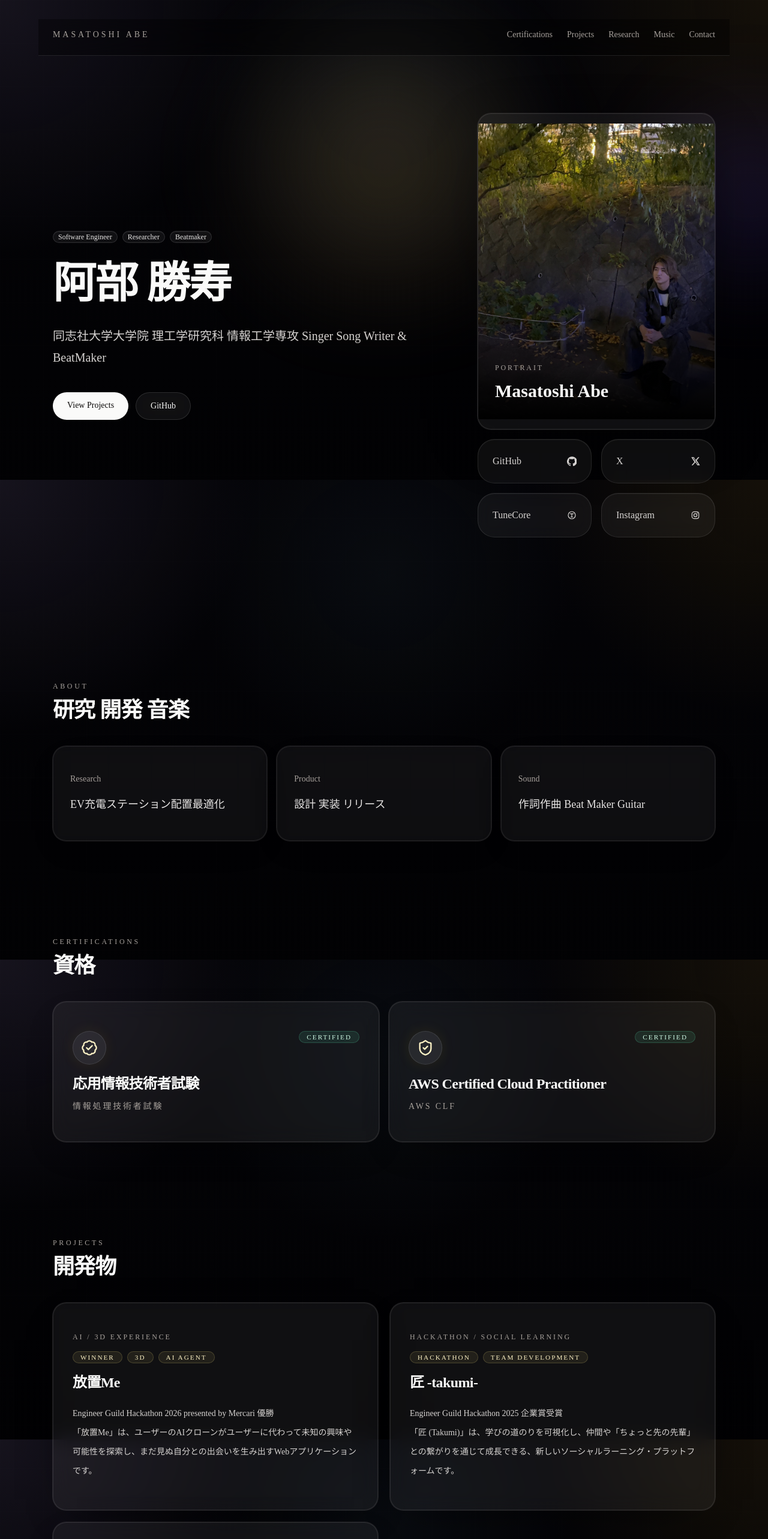
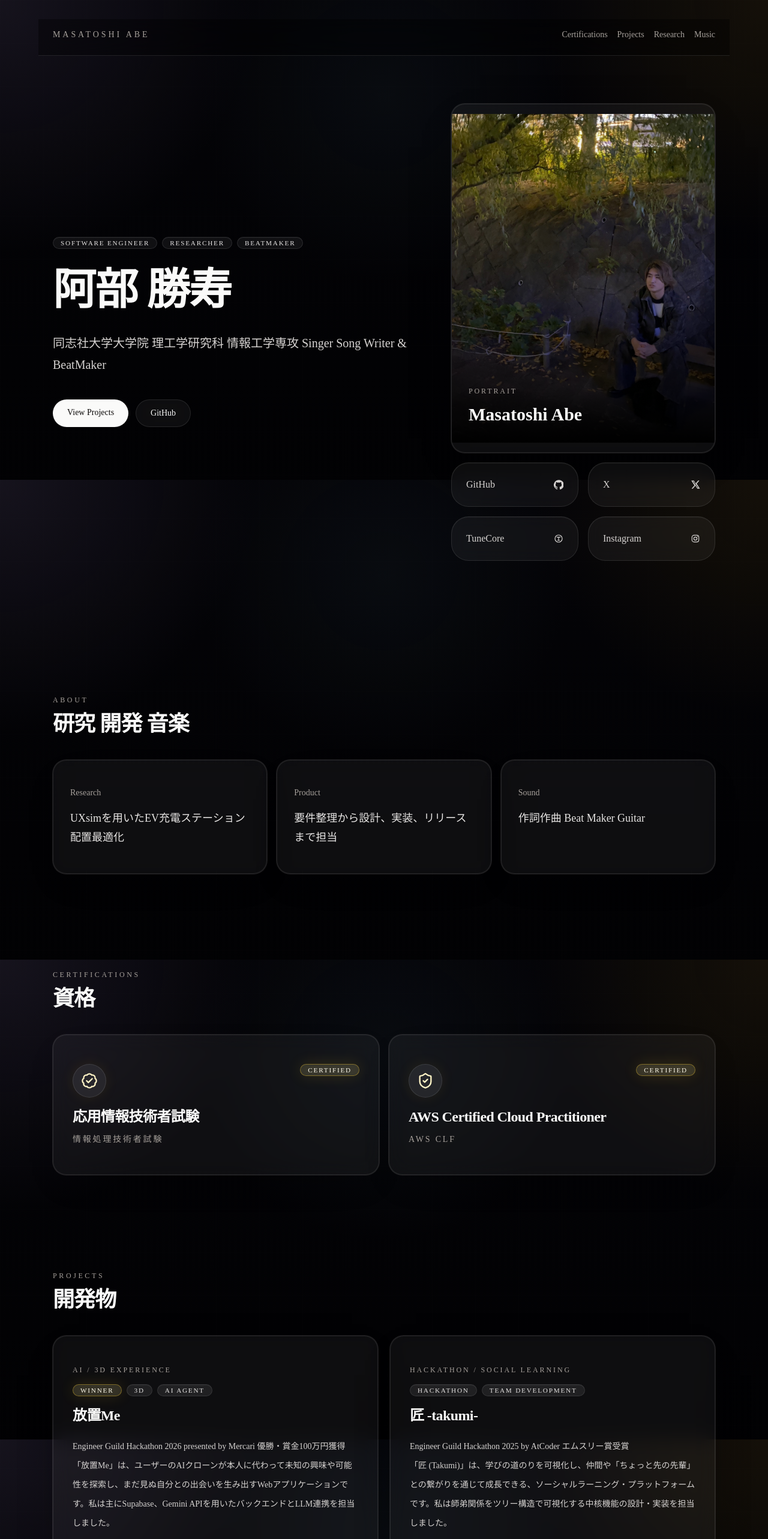
Before and after one commit to Masa-eba/masatoshi-portfolio, a Next.js app: page / in a window 1280 px wide. Shown: the top 2566 px of the page at 60% size. Built offline with nearby package versions, Linux system fonts and the light colour scheme.

Commit message:
Polish portfolio layout and badges

```diff
--- a/app/page.tsx
+++ b/app/page.tsx
@@ -115,11 +115,11 @@ function TuneCoreLogo({ className }: BrandIconProps) {
 const strengths = [
   {
     title: "Research",
-    body: "EV充電ステーション配置最適化",
+    body: "UXsimを用いたEV充電ステーション配置最適化",
   },
   {
     title: "Product",
-    body: "設計 実装 リリース",
+    body: "要件整理から設計、実装、リリースまで担当",
   },
   {
     title: "Sound",
@@ -133,7 +133,7 @@ const projects = [
     category: "AI / 3D Experience",
     highlights: ["Winner", "3D", "AI Agent"],
     description:
-      "Engineer Guild Hackathon 2026 presented by Mercari 優勝\n「放置Me」は、ユーザーのAIクローンがユーザーに代わって未知の興味や可能性を探索し、まだ見ぬ自分との出会いを生み出すWebアプリケーションです。",
+      "Engineer Guild Hackathon 2026 presented by Mercari 優勝・賞金100万円獲得\n「放置Me」は、ユーザーのAIクローンが本人に代わって未知の興味や可能性を探索し、まだ見ぬ自分との出会いを生み出すWebアプリケーションです。私は主にSupabase、Gemini APIを用いたバックエンドとLLM連携を担当しました。",
     url: "https://github.com/engineer-guild-hackathon-2026-05/team-05",
   },
   {
@@ -141,7 +141,7 @@ const projects = [
     category: "Hackathon / Social Learning",
     highlights: ["Hackathon", "Team Development"],
     description:
-      "Engineer Guild Hackathon 2025 企業賞受賞\n「匠 (Takumi)」は、学びの道のりを可視化し、仲間や「ちょっと先の先輩」との繋がりを通じて成長できる、新しいソーシャルラーニング・プラットフォームです。",
+      "Engineer Guild Hackathon 2025 by AtCoder エムスリー賞受賞\n「匠 (Takumi)」は、学びの道のりを可視化し、仲間や「ちょっと先の先輩」との繋がりを通じて成長できる、ソーシャルラーニング・プラットフォームです。私は師弟関係をツリー構造で可視化する中核機能の設計・実装を担当しました。",
     url: "https://github.com/Engineer-Guild-Hackathon/team-4-app",
   },
   {
@@ -149,15 +149,9 @@ const projects = [
     category: "NLP / Visualization",
     highlights: ["Award", "BERT", "2D / 3D"],
     description:
-      "技育CAMP ハッカソン Vol.6 努力賞受賞\n「ことばのほしぞら」は、単語間の関連性を可視化することで、より効果的な学習体験を提供するWebアプリケーションです。",
+      "技育CAMP ハッカソン Vol.6 努力賞受賞\n「ことばのほしぞら」は、単語間の関連性を可視化することで、より効果的な学習体験を提供するWebアプリケーションです。BERTで意味的類似性を算出し、2D/3D表示、検索、単語帳、テストまでを含む学習導線を構築しました。",
     url: "https://github.com/Masa-eba/Word_Galaxy",
   },
-];
-
-const techGroups = [
-  ["Next.js", "React", "TypeScript", "Tailwind CSS"],
-  ["Python", "FastAPI", "Django", "Ruby on Rails"],
-  ["PostgreSQL", "Docker", "AWS", "GitHub"],
 ];
 
 const youtubeEmbedUrl =
@@ -251,24 +245,41 @@ function SectionHeading({
       <h2 className="mt-3 text-3xl font-semibold tracking-tight text-stone-50 sm:text-4xl">
         {title}
       </h2>
-      <p className="mt-4 text-base leading-8 text-stone-300">{description}</p>
+      {description ? (
+        <p className="mt-4 text-base leading-8 text-stone-300">
+          {description}
+        </p>
+      ) : null}
     </div>
   );
+}
+
+function badgeClassName(tone: "default" | "accent" = "default") {
+  const base =
+    "border px-3 py-1 text-[0.7rem] font-medium tracking-[0.16em] uppercase backdrop-blur-md";
+
+  if (tone === "accent") {
+    return `${base} border-amber-300/35 bg-amber-200/14 text-amber-50 shadow-[0_0_24px_rgba(251,191,36,0.14)]`;
+  }
+
+  return `${base} border-white/10 bg-white/6 text-stone-200 shadow-[inset_0_1px_0_rgba(255,255,255,0.05)]`;
+}
+
+function isAccentBadge(label: string) {
+  return ["Award", "Winner", "Certified"].includes(label);
 }
 
 export default function Home() {
   return (
     <main className="relative overflow-hidden text-stone-100">
       <div className="pointer-events-none absolute inset-0 bg-[linear-gradient(to_right,rgba(255,255,255,0.03)_1px,transparent_1px),linear-gradient(to_bottom,rgba(255,255,255,0.03)_1px,transparent_1px)] bg-[size:72px_72px] opacity-20" />
-      <div className="pointer-events-none absolute left-1/2 top-0 h-[34rem] w-[52rem] -translate-x-1/2 rounded-full bg-[radial-gradient(circle,rgba(255,210,122,0.16),transparent_62%)] blur-3xl" />
-      <div className="pointer-events-none absolute right-[-12rem] top-24 h-[28rem] w-[28rem] rounded-full bg-[radial-gradient(circle,rgba(132,92,255,0.16),transparent_66%)] blur-3xl" />
 
       <section className="mx-auto flex min-h-screen w-full max-w-6xl flex-col px-6 pb-16 pt-6 sm:pt-8">
         <header className="sticky top-0 z-20 -mx-6 flex items-center justify-between border-b border-white/10 bg-black/35 px-6 pb-6 pt-2 backdrop-blur-xl sm:pt-4">
           <p className="text-sm tracking-[0.28em] text-stone-400 uppercase">
             Masatoshi Abe
           </p>
-          <nav className="hidden gap-6 text-sm text-stone-400 md:flex">
+          <nav className="hidden gap-4 text-sm text-stone-400 lg:flex">
             <a href="#certifications" className="transition hover:text-stone-50">
               Certifications
             </a>
@@ -281,27 +292,24 @@ export default function Home() {
             <a href="#music" className="transition hover:text-stone-50">
               Music
             </a>
-            <a href="#contact" className="transition hover:text-stone-50">
-              Contact
-            </a>
           </nav>
         </header>
 
-        <div className="grid flex-1 items-center gap-12 py-16 lg:grid-cols-[1.25fr_0.75fr] lg:py-24">
+        <div className="grid flex-1 items-center gap-12 py-16 lg:grid-cols-[minmax(0,1fr)_minmax(320px,420px)] lg:py-20 xl:grid-cols-[minmax(0,1fr)_440px]">
           <div>
             <div className="flex flex-wrap gap-2">
-              <Badge className="border-white/12 bg-white/6 text-stone-200 shadow-[inset_0_1px_0_rgba(255,255,255,0.06)] backdrop-blur-md">
+              <Badge className={badgeClassName()}>
                 Software Engineer
               </Badge>
-              <Badge className="border-white/12 bg-white/6 text-stone-200 shadow-[inset_0_1px_0_rgba(255,255,255,0.06)] backdrop-blur-md">
+              <Badge className={badgeClassName()}>
                 Researcher
               </Badge>
-              <Badge className="border-white/12 bg-white/6 text-stone-200 shadow-[inset_0_1px_0_rgba(255,255,255,0.06)] backdrop-blur-md">
+              <Badge className={badgeClassName()}>
                 Beatmaker
               </Badge>
             </div>
 
-            <h1 className="mt-8 max-w-4xl text-5xl leading-[1.02] font-semibold tracking-tight text-stone-50 sm:text-7xl">
+            <h1 className="mt-8 max-w-4xl text-5xl leading-[1.04] font-semibold tracking-tight text-stone-50 sm:text-7xl">
               阿部 勝寿
             </h1>
 
@@ -313,7 +321,7 @@ export default function Home() {
             <div className="mt-10 flex flex-wrap gap-3">
               <a
                 href="#projects"
-                className="rounded-full bg-stone-50 px-6 py-3 text-sm font-medium text-stone-950 transition hover:bg-amber-100"
+                className="rounded-2xl bg-stone-50 px-6 py-3 text-sm font-medium text-stone-950 transition hover:bg-amber-100"
               >
                 View Projects
               </a>
@@ -321,7 +329,7 @@ export default function Home() {
                 href="https://github.com/Masa-eba"
                 target="_blank"
                 rel="noreferrer"
-                className="rounded-full border border-white/12 bg-white/6 px-6 py-3 text-sm font-medium text-stone-100 backdrop-blur-md transition hover:border-amber-200/30 hover:bg-white/10"
+                className="rounded-2xl border border-white/10 bg-white/5 px-6 py-3 text-sm font-medium text-stone-100 backdrop-blur-md transition hover:border-amber-200/30 hover:bg-white/10"
               >
                 GitHub
               </a>
@@ -329,7 +337,7 @@ export default function Home() {
           </div>
 
           <div className="grid gap-4">
-            <Card className="overflow-hidden border border-white/10 bg-white/6 shadow-[0_30px_120px_-48px_rgba(0,0,0,0.8)] backdrop-blur-xl">
+            <Card className="overflow-hidden border border-white/10 bg-white/5 shadow-[0_24px_80px_-48px_rgba(0,0,0,0.9)] backdrop-blur-lg">
               <div className="relative aspect-[4/5]">
                 <Image
                   src={profileImageSrc}
@@ -357,7 +365,7 @@ export default function Home() {
                   href={link.href}
                   target="_blank"
                   rel="noreferrer"
-                  className="flex items-center justify-between rounded-[1.75rem] border border-white/10 bg-white/5 px-6 py-6 text-base font-medium text-stone-300 shadow-[inset_0_1px_0_rgba(255,255,255,0.05)] backdrop-blur-md transition hover:-translate-y-0.5 hover:border-amber-200/25 hover:bg-white/8 hover:text-stone-50"
+                  className="flex items-center justify-between rounded-2xl border border-white/10 bg-white/5 px-6 py-6 text-base font-medium text-stone-300 shadow-[inset_0_1px_0_rgba(255,255,255,0.05)] backdrop-blur-md transition hover:-translate-y-0.5 hover:border-amber-200/25 hover:bg-white/8 hover:text-stone-50"
                 >
                   <span>{link.label}</span>
                   <link.icon className="size-4" />
@@ -379,7 +387,7 @@ export default function Home() {
           {strengths.map((strength) => (
             <Card
               key={strength.title}
-              className="border border-white/8 bg-white/5 shadow-[0_18px_60px_-36px_rgba(0,0,0,0.9)] backdrop-blur-md"
+              className="border border-white/10 bg-white/5 shadow-[0_22px_70px_-44px_rgba(0,0,0,0.9)] backdrop-blur-lg"
             >
               <CardContent className="p-7">
                 <p className="text-sm font-medium text-stone-400">
@@ -395,7 +403,7 @@ export default function Home() {
       </section>
 
       <section
-        className="mx-auto w-full max-w-6xl px-6 py-20"
+        className="mx-auto w-full max-w-6xl scroll-mt-24 px-6 py-20"
         id="certifications"
       >
         <SectionHeading
@@ -408,14 +416,14 @@ export default function Home() {
           {certifications.map((certification) => (
             <Card
               key={certification.title}
-              className="border border-white/10 bg-white/6 shadow-[0_22px_70px_-40px_rgba(0,0,0,0.9)] backdrop-blur-lg"
+              className="border border-white/10 bg-white/5 shadow-[0_22px_70px_-44px_rgba(0,0,0,0.9)] backdrop-blur-lg"
             >
               <CardContent className="p-8">
                 <div className="flex items-start justify-between gap-4">
                   <div className="flex size-14 items-center justify-center rounded-2xl border border-white/10 bg-white/8 text-amber-100 shadow-[0_0_24px_rgba(251,191,36,0.08)]">
                     <certification.icon className="size-7" />
                   </div>
-                  <Badge className="border-emerald-300/20 bg-emerald-300/10 px-3 py-1 text-[0.7rem] tracking-[0.18em] text-emerald-100 uppercase">
+                  <Badge className={badgeClassName("accent")}>
                     Certified
                   </Badge>
                 </div>
@@ -431,7 +439,10 @@ export default function Home() {
         </div>
       </section>
 
-      <section className="mx-auto w-full max-w-6xl px-6 py-20" id="projects">
+      <section
+        className="mx-auto w-full max-w-6xl scroll-mt-24 px-6 py-20"
+        id="projects"
+      >
         <SectionHeading
           label="Projects"
           title="開発物"
@@ -447,7 +458,7 @@ export default function Home() {
               rel="noreferrer"
               className="block"
             >
-              <Card className="h-full border border-white/10 bg-white/6 shadow-[0_22px_70px_-40px_rgba(0,0,0,0.9)] backdrop-blur-lg transition hover:-translate-y-1 hover:border-amber-200/20 hover:bg-white/8">
+              <Card className="h-full border border-white/10 bg-white/5 shadow-[0_22px_70px_-44px_rgba(0,0,0,0.9)] backdrop-blur-lg transition hover:-translate-y-1 hover:border-amber-200/20 hover:bg-white/8">
                 <CardContent className="p-8">
                   <p className="text-xs tracking-[0.24em] text-stone-400 uppercase">
                     {project.category}
@@ -456,11 +467,9 @@ export default function Home() {
                     {project.highlights.map((highlight) => (
                       <Badge
                         key={highlight}
-                        className={
-                          highlight === "Award"
-                            ? "border-amber-300/40 bg-amber-200/18 px-3 py-1 text-[0.7rem] tracking-[0.18em] text-amber-50 uppercase shadow-[0_0_24px_rgba(251,191,36,0.16)]"
-                            : "border-amber-200/18 bg-amber-200/8 px-3 py-1 text-[0.7rem] tracking-[0.18em] text-amber-100 uppercase"
-                        }
+                        className={badgeClassName(
+                          isAccentBadge(highlight) ? "accent" : "default"
+                        )}
                       >
                         {highlight}
                       </Badge>
@@ -478,8 +487,8 @@ export default function Home() {
           ))}
         </div>
 
-        <div className="mt-8 grid gap-5 lg:grid-cols-3">
-          <Card className="border border-white/10 bg-white/6 shadow-[0_22px_70px_-40px_rgba(0,0,0,0.9)] backdrop-blur-lg">
+        <div className="mt-8 grid gap-5 lg:grid-cols-2 xl:grid-cols-3">
+          <Card className="border border-white/10 bg-white/5 shadow-[0_22px_70px_-44px_rgba(0,0,0,0.9)] backdrop-blur-lg">
             <CardContent className="p-8">
               <p className="text-xs tracking-[0.24em] text-stone-400 uppercase">
                 HochiMe
@@ -488,7 +497,7 @@ export default function Home() {
                 放置Me プレゼン資料
               </h3>
 
-              <div className="mt-6 overflow-hidden rounded-[1.5rem] border border-white/10 bg-black shadow-[0_22px_80px_-34px_rgba(0,0,0,1)]">
+              <div className="mt-6 overflow-hidden rounded-2xl border border-white/10 bg-black shadow-[0_22px_80px_-44px_rgba(0,0,0,1)]">
                 <iframe
                   src={hochiMeSlidesEmbedUrl}
                   className="aspect-[16/9] w-full"
@@ -500,7 +509,7 @@ export default function Home() {
             </CardContent>
           </Card>
 
-          <Card className="border border-white/10 bg-white/6 shadow-[0_22px_70px_-40px_rgba(0,0,0,0.9)] backdrop-blur-lg">
+          <Card className="border border-white/10 bg-white/5 shadow-[0_22px_70px_-44px_rgba(0,0,0,0.9)] backdrop-blur-lg">
             <CardContent className="p-8">
               <p className="text-xs tracking-[0.24em] text-stone-400 uppercase">
                 Takumi
@@ -509,7 +518,7 @@ export default function Home() {
                 匠 -takumi- プレゼン資料
               </h3>
 
-              <div className="mt-6 overflow-hidden rounded-[1.5rem] border border-white/10 bg-black shadow-[0_22px_80px_-34px_rgba(0,0,0,1)]">
+              <div className="mt-6 overflow-hidden rounded-2xl border border-white/10 bg-black shadow-[0_22px_80px_-44px_rgba(0,0,0,1)]">
                 <iframe
                   src={takumiSlidesEmbedUrl}
                   className="aspect-[16/9] w-full"
@@ -521,7 +530,7 @@ export default function Home() {
             </CardContent>
           </Card>
 
-          <Card className="border border-white/10 bg-white/6 shadow-[0_22px_70px_-40px_rgba(0,0,0,0.9)] backdrop-blur-lg">
+          <Card className="border border-white/10 bg-white/5 shadow-[0_22px_70px_-44px_rgba(0,0,0,0.9)] backdrop-blur-lg">
             <CardContent className="p-8">
               <p className="text-xs tracking-[0.24em] text-stone-400 uppercase">
                 Word Galaxy
@@ -530,7 +539,7 @@ export default function Home() {
                 ことばのほしぞら プレゼン資料
               </h3>
 
-              <div className="mt-6 overflow-hidden rounded-[1.5rem] border border-white/10 bg-black shadow-[0_22px_80px_-34px_rgba(0,0,0,1)]">
+              <div className="mt-6 overflow-hidden rounded-2xl border border-white/10 bg-black shadow-[0_22px_80px_-44px_rgba(0,0,0,1)]">
                 <iframe
                   src={wordGalaxySlidesEmbedUrl}
                   className="aspect-[16/9] w-full"
@@ -544,15 +553,18 @@ export default function Home() {
         </div>
       </section>
 
-      <section className="mx-auto w-full max-w-6xl px-6 py-20" id="research">
+      <section
+        className="mx-auto w-full max-w-6xl scroll-mt-24 px-6 py-20"
+        id="research"
+      >
         <SectionHeading
           label="Research"
           title="研究テーマ"
           description="交通シミュレーションを用いて、充電需要と交通流の両方を踏まえた配置最適化を検討しています。"
         />
 
-        <div className="mt-10 grid gap-4 lg:grid-cols-[1.1fr_0.9fr]">
-          <Card className="border border-amber-200/12 bg-[linear-gradient(180deg,rgba(255,255,255,0.06),rgba(255,255,255,0.03))] text-stone-100 shadow-[0_24px_90px_-36px_rgba(0,0,0,0.95)] backdrop-blur-xl">
+        <div className="mt-10">
+          <Card className="border border-white/10 bg-white/5 text-stone-100 shadow-[0_22px_70px_-44px_rgba(0,0,0,0.9)] backdrop-blur-lg">
             <CardContent className="p-8">
               <p className="text-xs tracking-[0.24em] text-amber-200/70 uppercase">
                 Current Thesis
@@ -560,36 +572,18 @@ export default function Home() {
               <h3 className="mt-4 text-3xl font-semibold tracking-tight">
                 EV充電ステーション配置最適化
               </h3>
-
-            </CardContent>
-          </Card>
-
-          <Card className="border border-white/10 bg-white/6 shadow-[0_22px_70px_-40px_rgba(0,0,0,0.9)] backdrop-blur-lg">
-            <CardContent className="p-8">
-              <p className="text-xs tracking-[0.24em] text-stone-400 uppercase">
-                Stack
+              <p className="mt-6 leading-8 text-stone-300">
+                UXsimを用いた交通流シミュレーションをもとに、充電需要と交通流の両方を考慮した配置最適化を研究しています。
               </p>
-              <div className="mt-5 grid gap-3">
-                {techGroups.map((group) => (
-                  <div key={group.join("-")} className="flex flex-wrap gap-2">
-                    {group.map((tech) => (
-                      <Badge
-                        key={tech}
-                        variant="outline"
-                        className="border-white/10 bg-white/6 px-3 py-1 text-stone-200"
-                      >
-                        {tech}
-                      </Badge>
-                    ))}
-                  </div>
-                ))}
-              </div>
             </CardContent>
           </Card>
         </div>
       </section>
 
-      <section className="mx-auto w-full max-w-6xl px-6 py-20" id="music">
+      <section
+        className="mx-auto w-full max-w-6xl scroll-mt-24 px-6 py-20"
+        id="music"
+      >
         <SectionHeading
           label="Music"
           title="音楽活動"
@@ -597,9 +591,9 @@ export default function Home() {
         />
 
         <div className="mt-10 grid gap-4 lg:grid-cols-[1.05fr_0.95fr]">
-          <Card className="border border-white/10 bg-white/6 shadow-[0_22px_70px_-40px_rgba(0,0,0,0.9)] backdrop-blur-lg">
+          <Card className="border border-white/10 bg-white/5 shadow-[0_22px_70px_-44px_rgba(0,0,0,0.9)] backdrop-blur-lg">
             <CardContent className="p-8">
-              <div className="relative mb-6 aspect-square overflow-hidden rounded-[1.5rem] border border-white/10 bg-black">
+              <div className="relative mb-6 aspect-square overflow-hidden rounded-2xl border border-white/10 bg-black">
                 <Image
                   src={jacketImageSrc}
                   alt="だりぃ cover art"
@@ -616,13 +610,13 @@ export default function Home() {
                 だりぃ
               </h3>
               <p className="mt-2 text-stone-400">O-7z & 勝寿</p>
-              <p className="mt-5 leading-8 text-stone-300">
+              <p className="mt-5 whitespace-pre-line leading-8 text-stone-300">
                 O-7z : lyric
                 勝寿 : beat
                 原点を回帰した伝説の一曲
               </p>
 
-              <div className="mt-6 overflow-hidden rounded-[1.5rem] border border-white/10 bg-black shadow-[0_22px_80px_-34px_rgba(0,0,0,1)]">
+              <div className="mt-6 overflow-hidden rounded-2xl border border-white/10 bg-black shadow-[0_22px_80px_-44px_rgba(0,0,0,1)]">
                 <iframe
                   className="aspect-video w-full"
                   src={youtubeEmbedUrl}
@@ -642,7 +636,7 @@ export default function Home() {
                 href={link.url}
                 target="_blank"
                 rel="noreferrer"
-                className="flex items-center justify-between rounded-[1.75rem] border border-white/10 bg-white/5 px-6 py-6 text-base font-medium text-stone-300 shadow-[inset_0_1px_0_rgba(255,255,255,0.05)] backdrop-blur-md transition hover:-translate-y-0.5 hover:border-amber-200/25 hover:bg-white/8 hover:text-stone-50"
+                className="flex items-center justify-between rounded-2xl border border-white/10 bg-white/5 px-6 py-6 text-base font-medium text-stone-300 shadow-[inset_0_1px_0_rgba(255,255,255,0.05)] backdrop-blur-md transition hover:-translate-y-0.5 hover:border-amber-200/25 hover:bg-white/8 hover:text-stone-50"
               >
                 <span>{link.title}</span>
                 <link.icon className="size-4" />
```
